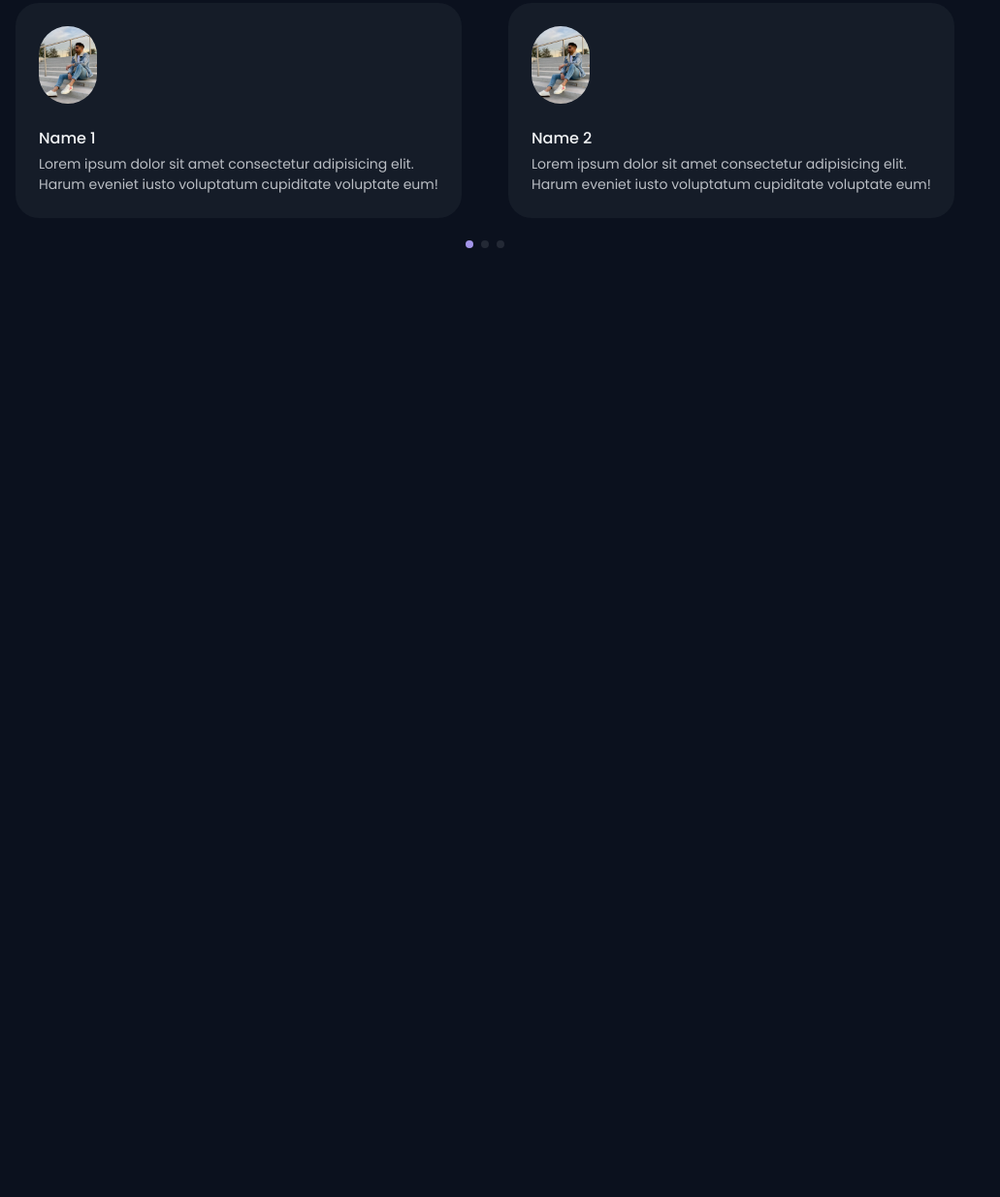
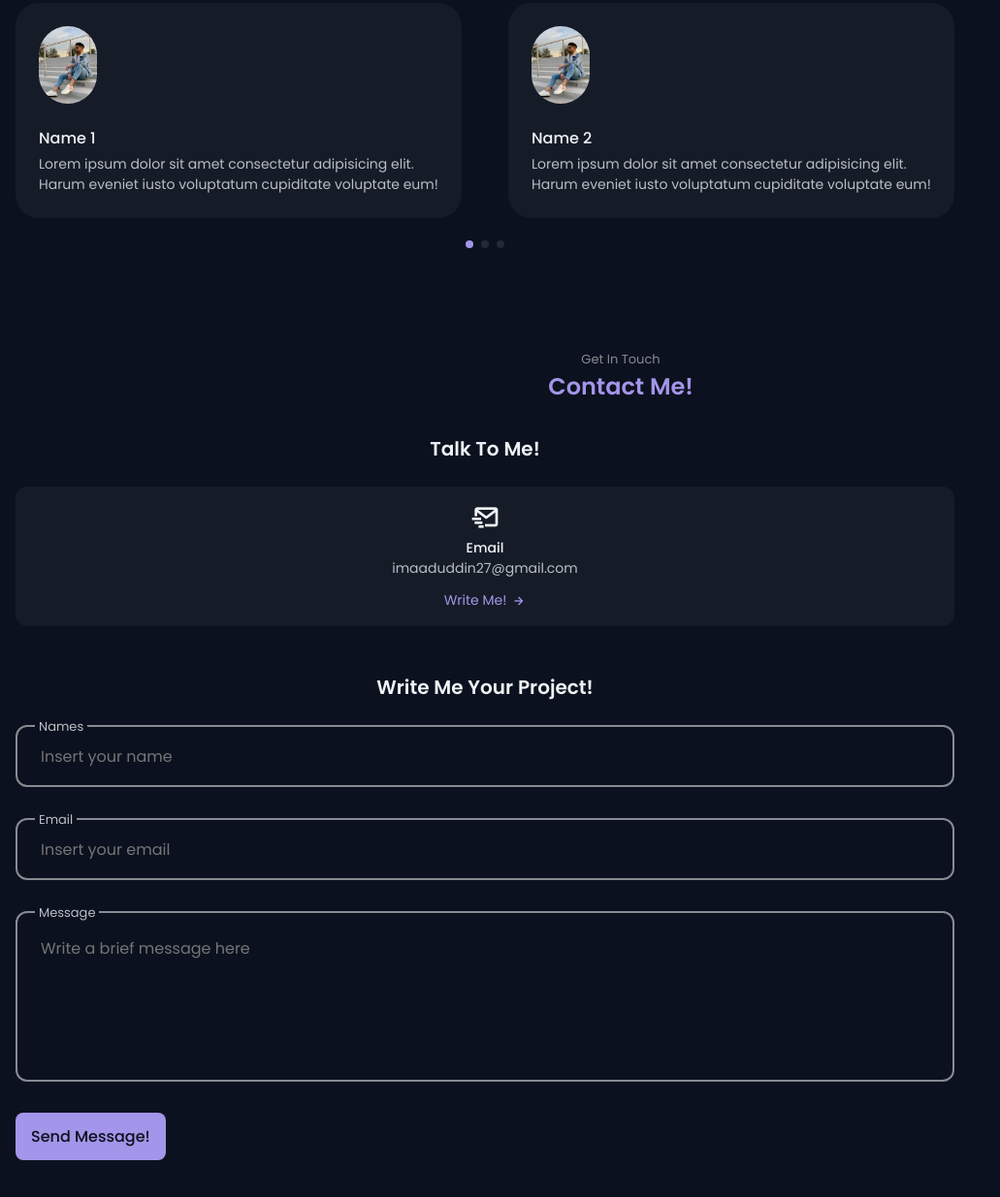
Before and after one commit to imaaduddin/My-Personal-Website, a plain HTML site: page index.htm in a window 1280 px wide. Shown: the part 5522-6757 px from the top of the page at 97% size, without its empty margins (0-1031 px from the left). Before the commit the page ends 5899 px from the top, so only its background shows below. Drawn offline with nearby package versions, Linux system fonts and the light colour scheme.

Commit message:
contact me section

```diff
--- a/index.htm
+++ b/index.htm
@@ -567,7 +567,69 @@
 
         <!--=============== CONTACT ===============-->
         <section class="contact section" id="contact">
+            <span class="section__subtitle">Get In Touch</span>
+            <h2 class="section__title">Contact Me!</h2>
 
+            <div class="contact__container container grid">
+                <div class="contact__content">
+                    <h3 class="contact__title">Talk To Me!</h3>
+
+                    <div class="contact__info">
+                        <div class="contact__card">
+                            <i class='bx bx-mail-send contact__card-icon'></i>
+                            <h3 class="contact__card-title">Email</h3>
+                            <span class="contact__card-data">imaaduddin27@gmail.com</span>
+
+                            <a href="mailto:imaaduddin27@gmail.com" target="_blank" class="contact__button">
+                                Write Me! <i class='bx bx-right-arrow-alt contact__button-icon' ></i>
+                            </a>
+                        </div>
+
+                        <!-- <div class="contact__card">
+                            <i class='bx bx-mail-send contact__card-icon'></i>
+                            <h3 class="contact__card-title">Email</h3>
+                            <span class="contact__card-data">imaaduddin27@gmail.com</span>
+
+                            <a href="" target="_blank" class="contact__button">
+                                Write Me! <i class='bx bx-right-arrow-alt contact__button-icon' ></i>
+                            </a>
+                        </div> -->
+
+                        <!-- <div class="contact__card">
+                            <i class='bx bx-mail-send contact__card-icon'></i>
+                            <h3 class="contact__card-title">Email</h3>
+                            <span class="contact__card-data">imaaduddin27@gmail.com</span>
+
+                            <a href="" target="_blank" class="contact__button">
+                                Write Me! <i class='bx bx-right-arrow-alt contact__button-icon' ></i>
+                            </a>
+                        </div> -->
+                    </div>
+                </div>
+
+                <div class="contact__content">
+                    <h3 class="contact__title">Write Me Your Project!</h3>
+
+                    <form action="" class="contact__form">
+                        <div class="contact__form-div">
+                            <label for="" class="contact__form-tag">Names</label>
+                            <input type="text" placeholder="Insert your name" class="contact__form-input">
+                        </div>
+
+                        <div class="contact__form-div">
+                            <label for="" class="contact__form-tag">Email</label>
+                            <input type="email" placeholder="Insert your email" class="contact__form-input">
+                        </div>
+
+                        <div class="contact__form-div contact__form-area">
+                            <label for="" class="contact__form-tag">Message</label>
+                            <textarea name="" id="" cols="30" rows="10" placeholder="Write a brief message here" class="contact__form-input"></textarea>
+                        </div>
+
+                        <button class="button">Send Message!</button>
+                    </form>
+                </div>
+            </div>
         </section>
     </main>
 
--- a/style.css
+++ b/style.css
@@ -655,8 +655,103 @@ img {
 }
 
 /*=============== CONTACT ===============*/
+.contact__container {
+  row-gap: 3rem;
+  padding-bottom: 3rem;
+}
 
+.contact__title {
+  text-align: center;
+  font-size: var(--h3-font-size);
+  margin-bottom: 1.5rem;
+}
 
+.contact__info {
+  display: grid;
+  gap: 1rem;
+}
+
+.contact__card {
+  background-color: var(--container-color);
+  padding: 1rem;
+  border-radius: .75rem;
+  text-align: center;
+}
+
+.contact__card-icon {
+  font-size: 2rem;
+  color: var(--title-color);
+  margin-bottom: .25rem;
+}
+
+.contact__card-title, .contact__card-data {
+  font-size: var(--small-font-size);
+}
+
+.contact__card-title {
+  font-weight: var(--font-medium);
+}
+
+.contact__card-data {
+  display: block;
+  margin-bottom: .75rem;
+}
+
+.contact__button {
+  color: var(--first-color);
+  font-size: var(--small-font-size);
+  display: flex;
+  align-items: center;
+  justify-content: center;
+  column-gap: .25rem;
+}
+
+.contact__button:hover .contact__button-icon {
+  transform: translate(.25rem);
+}
+
+.contact__button-icon {
+  font-size: 1rem;
+  transition: .4s;
+}
+
+.contact__form-div {
+  position: relative;
+  margin-bottom: 2rem;
+  height: 4rem;
+}
+
+.contact__form-input {
+  position: absolute;
+  top: 0;
+  width: 100%;
+  height: 100%;
+  border: 2px solid var(--text-color-light);
+  background: none;
+  color: var(--text-color);
+  outline: none;
+  padding: 1.5rem;
+  border-radius: .75rem;
+  z-index: 1;
+}
+
+.contact__form-tag {
+  position: absolute;
+  top: -.75rem;
+  left: 1.25rem;
+  font-size: var(--smaller-font-size);
+  padding: .25rem;
+  background-color: var(--body-color);
+  z-index: 10;
+}
+
+.contact__form-area {
+  height: 11rem;
+}
+
+.contact__form-area textarea {
+  resize: none;
+}
 /*=============== FOOTER ===============*/
 
 
```
